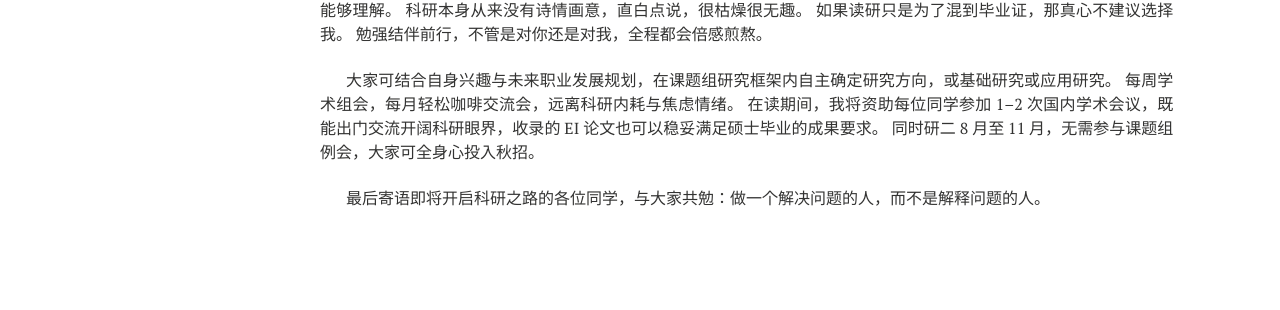
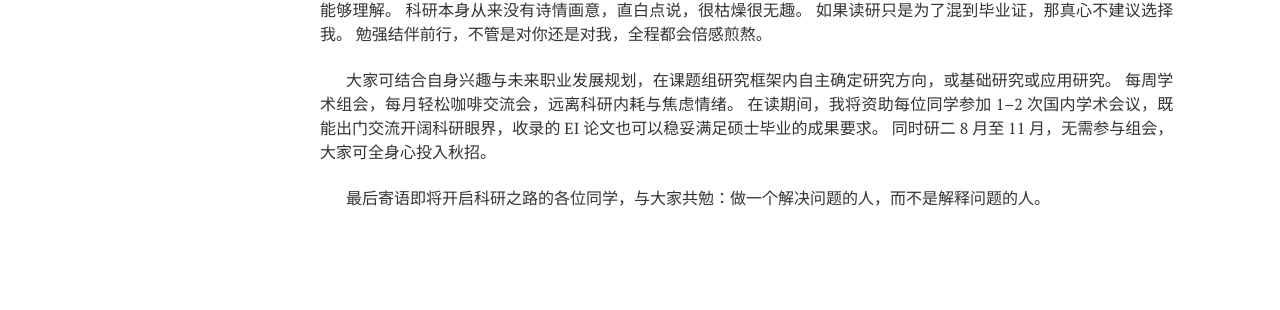
Before and after one commit to xianchaoxiu/xianchaoxiu.github.io, a Jekyll site: the page built from chinese/reading/index.md, in a window 1280 px wide. Shown: the part 1829-2139 px from the top of the page. Built offline with Jekyll 4.4.1, drawn with Linux system fonts in a browser that asks for light colours; nearby versions of some CDN libraries.

Commit message:
Update index.md

```diff
--- a/chinese/reading/index.md
+++ b/chinese/reading/index.md
@@ -86,6 +86,6 @@ share: false
 大家可结合自身兴趣与未来职业发展规划，在课题组研究框架内自主确定研究方向，或基础研究或应用研究。
 每周学术组会，每月轻松咖啡交流会，远离科研内耗与焦虑情绪。
 在读期间，我将资助每位同学参加 1–2 次国内学术会议，既能出门交流开阔科研眼界，收录的 EI 论文也可以稳妥满足硕士毕业的成果要求。
-同时研二 8 月至 11 月，无需参与课题组例会，大家可全身心投入秋招。 <br> <br>
+同时研二 8 月至 11 月，无需参与组会，大家可全身心投入秋招。 <br> <br>
 
 最后寄语即将开启科研之路的各位同学，与大家共勉：做一个解决问题的人，而不是解释问题的人。
```
